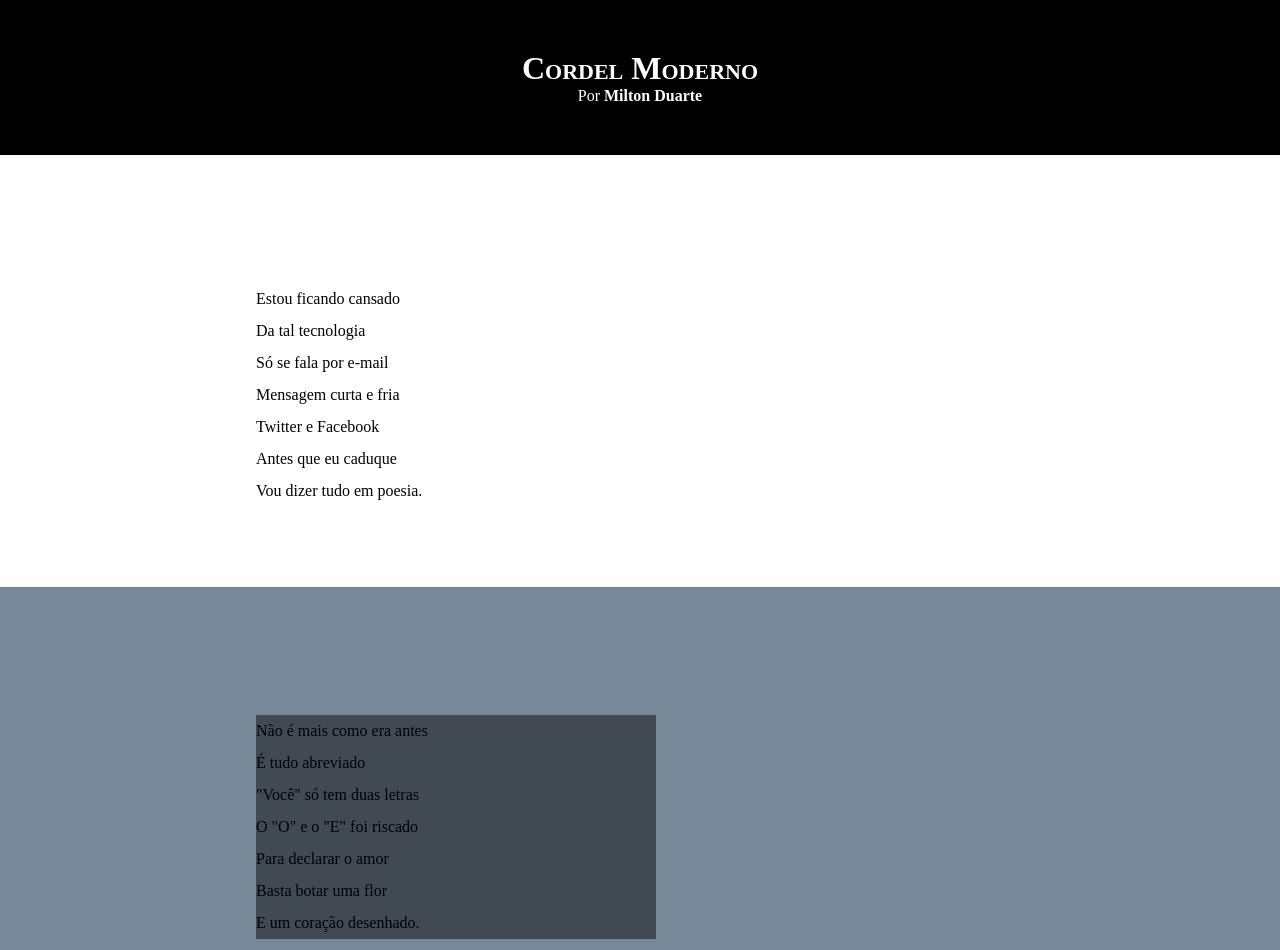
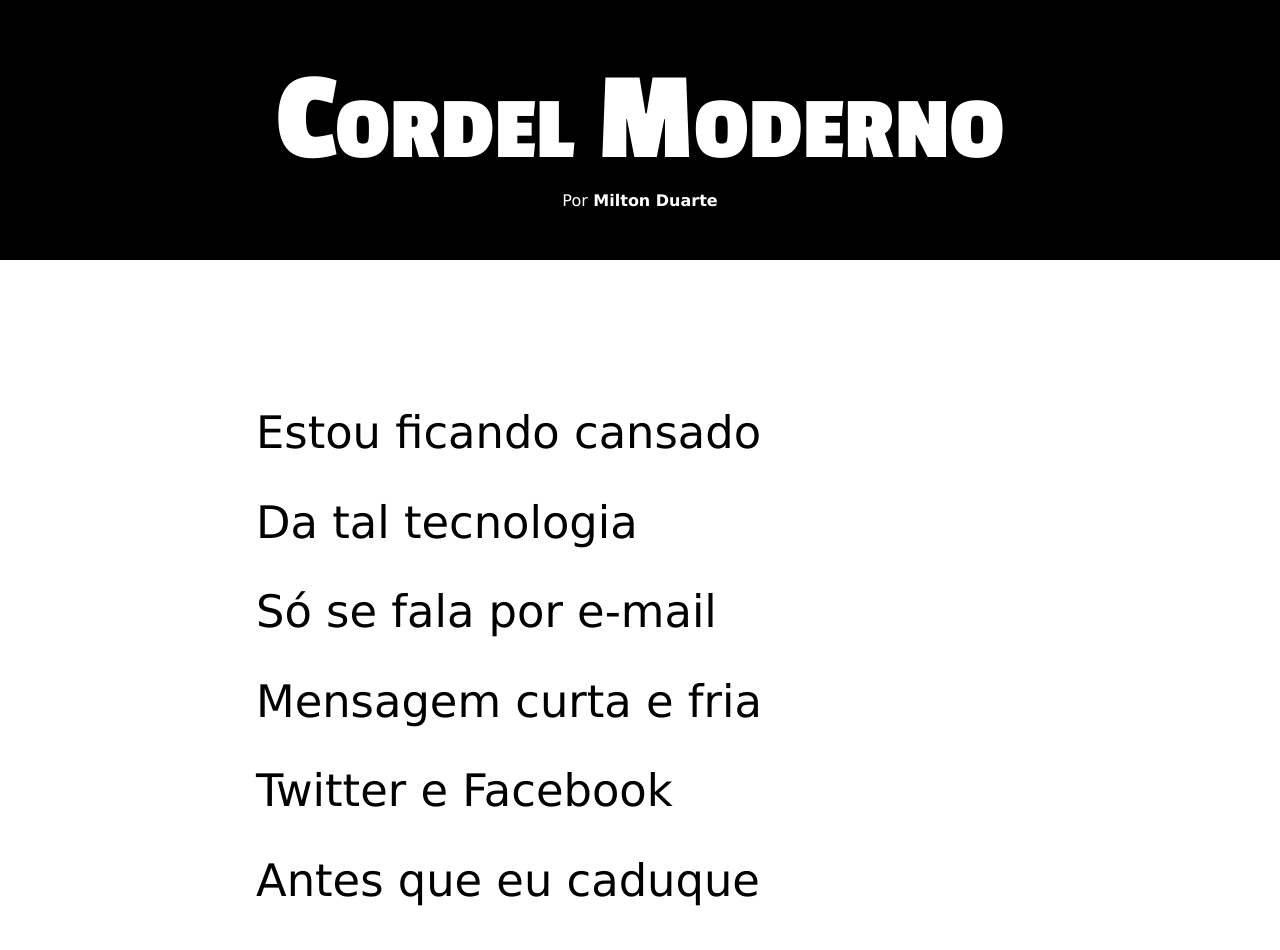
Before and after one commit to greickpadua593/projeto-cordel, a plain HTML site: page index.html in a window 1280 px wide. Shown: the top 950 px of the page. Drawn offline with Linux system fonts and the light colour scheme.

Commit message:
alterando arquivos
alterando fontes e tamanhos

```diff
--- a/style.css
+++ b/style.css
@@ -1,13 +1,30 @@
 @charset "UTF-8";
+
+@import url('https://fonts.googleapis.com/css2?family=Passion+One:wght@400;700;900&family=Sriracha&display=swap');
+
+
+@import url('https://fonts.googleapis.com/css2?family=Sriracha&display=swap');
+
+
+:root{
+    --font1:  Verdana, Geneva, Tahoma, sans-serif;
+    --font2: "Passion One", sans-serif;
+    --font3: "Sriracha", cursive;
+}
+
+
 
 *{
     margin: 0px;
     padding: 0px;
+    font-family: Verdana, Geneva, Tahoma, sans-serif;
+    font-size: 1em;
 }
 
 html, body{
     min-height: 100vh;
     background-color: darkgray;
+    font-family: var(--font1);
 }
 
 header{
@@ -19,6 +36,8 @@ header{
 header >h1{
     padding-top: 50px;
     font-variant: small-caps;
+    font-family: var(--font2);
+    font-size: 10vw;
 
 }
 
@@ -41,6 +60,8 @@ section{
     padding-bottom: 10vh;
     padding-left: 20%;
     line-height: 2em;
+    font-family: var(--font3);
+    font-size: 3.5vw;
 }
 
 section.normal{
@@ -53,8 +74,9 @@ section.imagem{
 }
 
 section.imagem >p {
-    width: 400px;
     background-color: rgba(0, 0, 0, 0.459);
+    display: inline-block;
+    padding: 5px;
 
 }
 footer{
```
